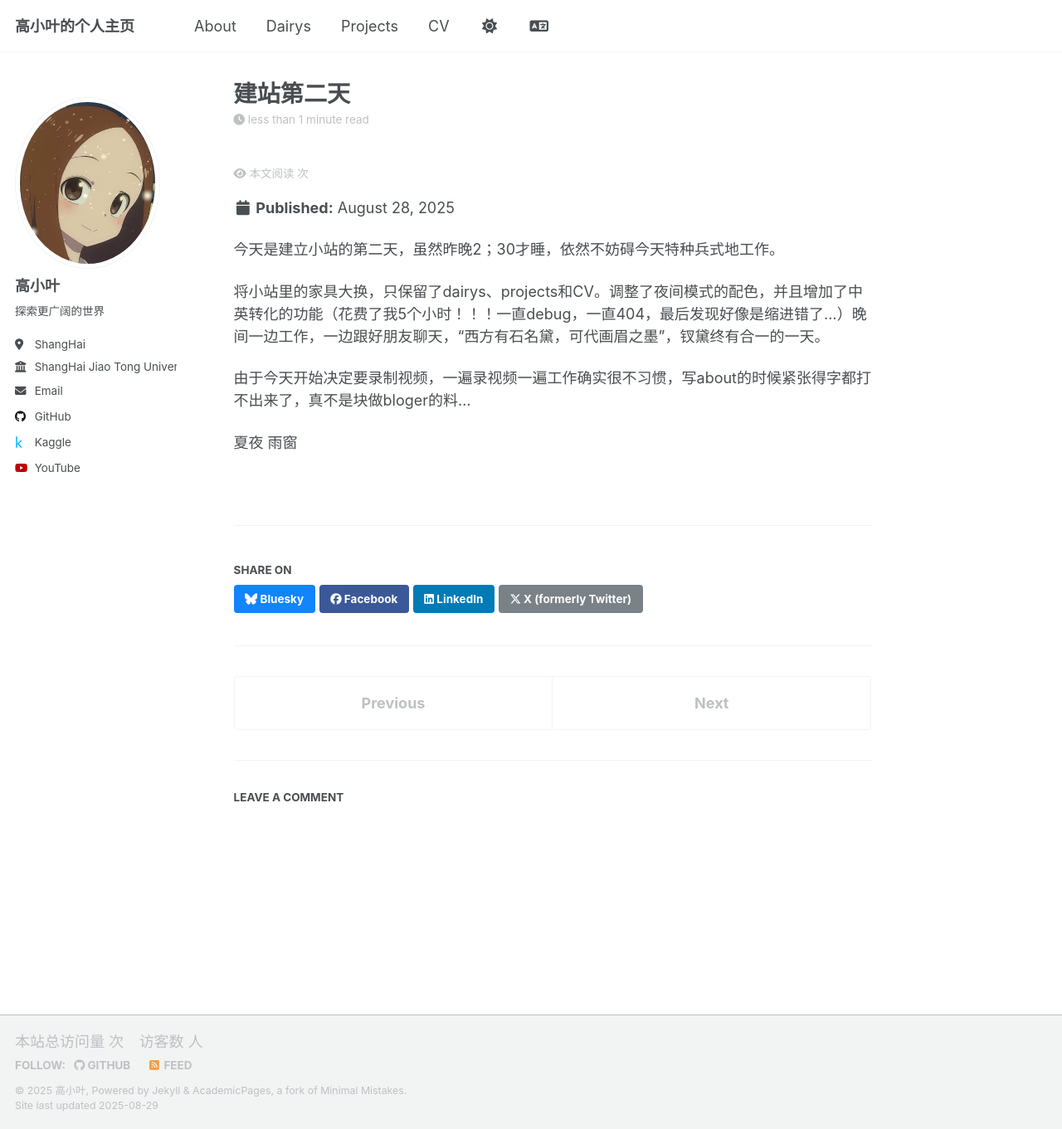
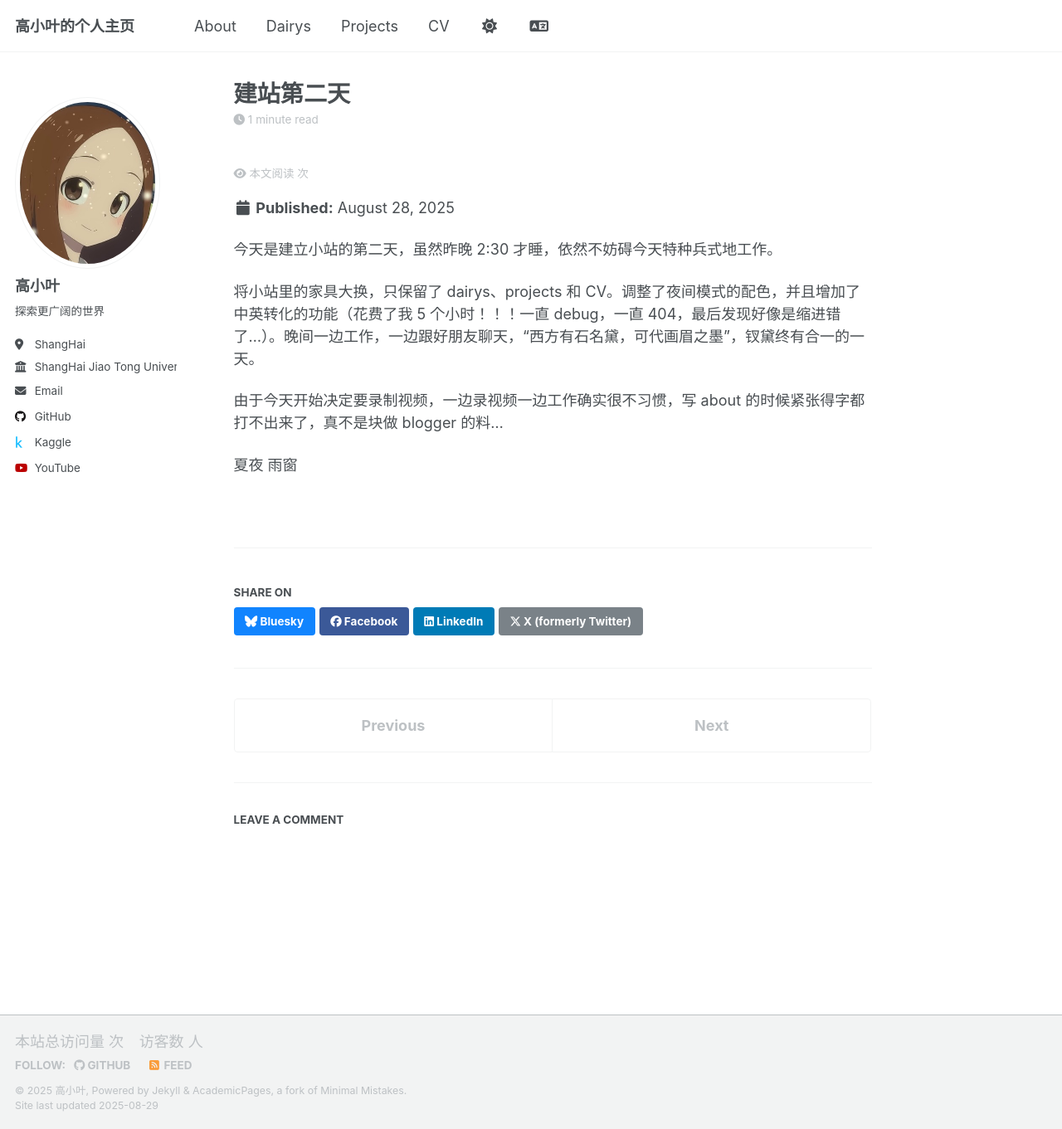
Before and after one commit to gaoyesjtu/gaoyesjtu.github.io, a Jekyll site: the page built from _dairys/2025-8-28-d.md, in a window 1280 px wide and 1361 px high. Shown: the whole window at 83% size. Built offline with Jekyll 4.4.1, drawn with Linux system fonts in a browser that asks for light colours; comment, search, counter and statistics services are not loaded; part of the change alters nothing that is shown.

Commit message:
Update 2025-8-28-d.md

```diff
--- a/_dairys/2025-8-28-d.md
+++ b/_dairys/2025-8-28-d.md
@@ -5,10 +5,26 @@ tags: [生活]
 comments: true
 ---
 
-今天是建立小站的第二天，虽然昨晚2；30才睡，依然不妨碍今天特种兵式地工作。
+<div class="lang-zh">
 
-将小站里的家具大换，只保留了dairys、projects和CV。调整了夜间模式的配色，并且增加了中英转化的功能（花费了我5个小时！！！一直debug，一直404，最后发现好像是缩进错了...）晚间一边工作，一边跟好朋友聊天，“西方有石名黛，可代画眉之墨”，钗黛终有合一的一天。
+今天是建立小站的第二天，虽然昨晚 2:30 才睡，依然不妨碍今天特种兵式地工作。
 
-由于今天开始决定要录制视频，一遍录视频一遍工作确实很不习惯，写about的时候紧张得字都打不出来了，真不是块做bloger的料...
+将小站里的家具大换，只保留了 dairys、projects 和 CV。调整了夜间模式的配色，并且增加了中英转化的功能（花费了我 5 个小时！！！一直 debug，一直 404，最后发现好像是缩进错了...）。晚间一边工作，一边跟好朋友聊天，“西方有石名黛，可代画眉之墨”，钗黛终有合一的一天。
+
+由于今天开始决定要录制视频，一边录视频一边工作确实很不习惯，写 about 的时候紧张得字都打不出来了，真不是块做 blogger 的料...
 
 夏夜 雨窗
+
+</div>
+
+<div class="lang-en">
+
+Today is the second day of building my little site. Although I didn’t go to bed until 2:30 last night, it still didn’t stop me from working like a “special forces soldier” today.
+
+I rearranged the furniture of the site, keeping only dairys, projects, and CV. I adjusted the night mode color scheme and added the Chinese-English switching feature (it took me 5 hours!!! debugging non-stop, kept hitting 404, and finally realized it was probably just a wrong indentation...). In the evening, I worked while chatting with a good friend: “In the West there is a stone called Dai, which can replace ink for painting eyebrows.” One day, Dai and Chai will eventually come together.
+
+Since today I decided to start recording videos, doing video recording and working at the same time really felt uncomfortable. When writing the about page, I was so nervous that I couldn’t even type properly. Clearly, I’m not cut out to be a blogger...
+
+Summer night, rain against the window.
+
+</div>
```
